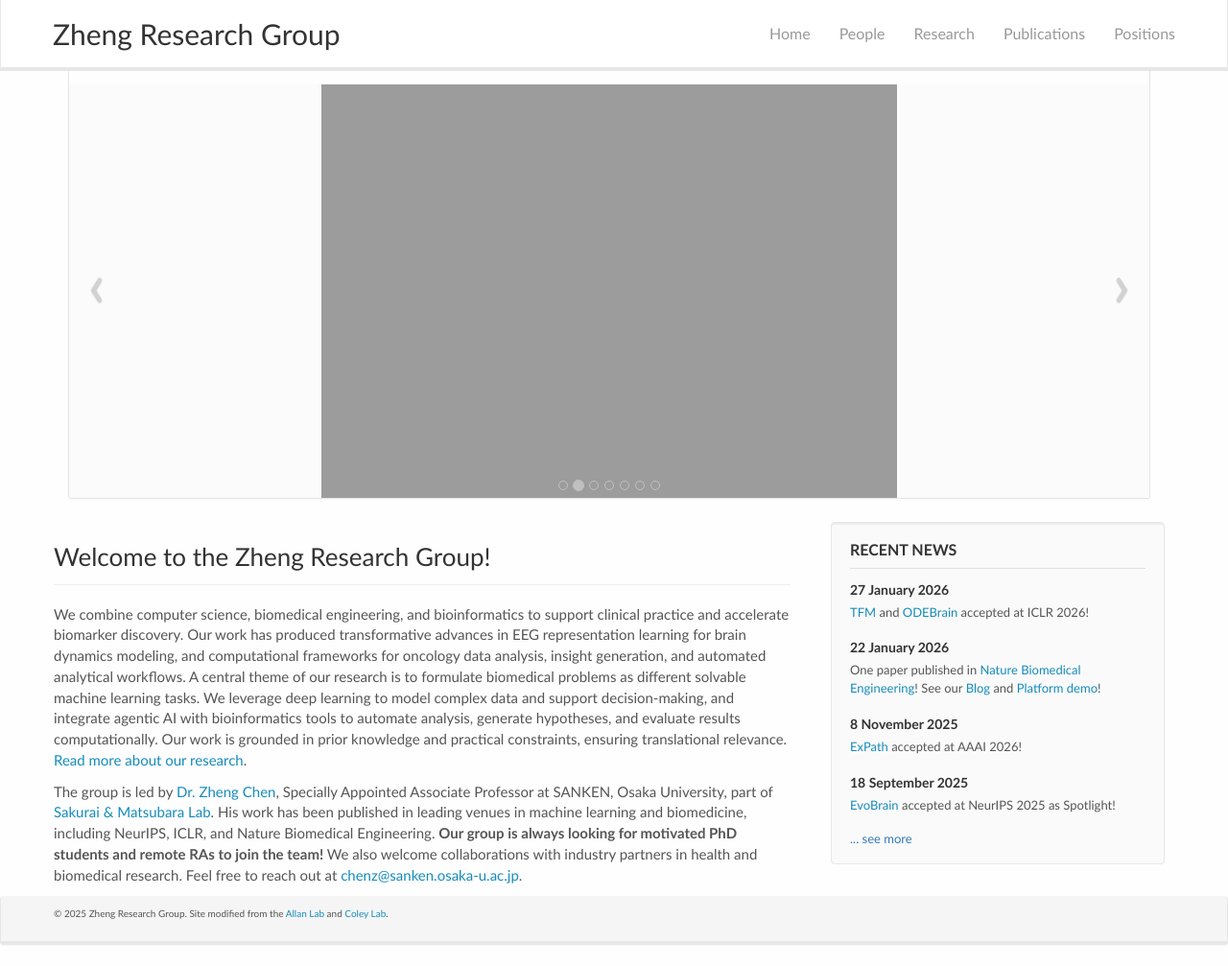
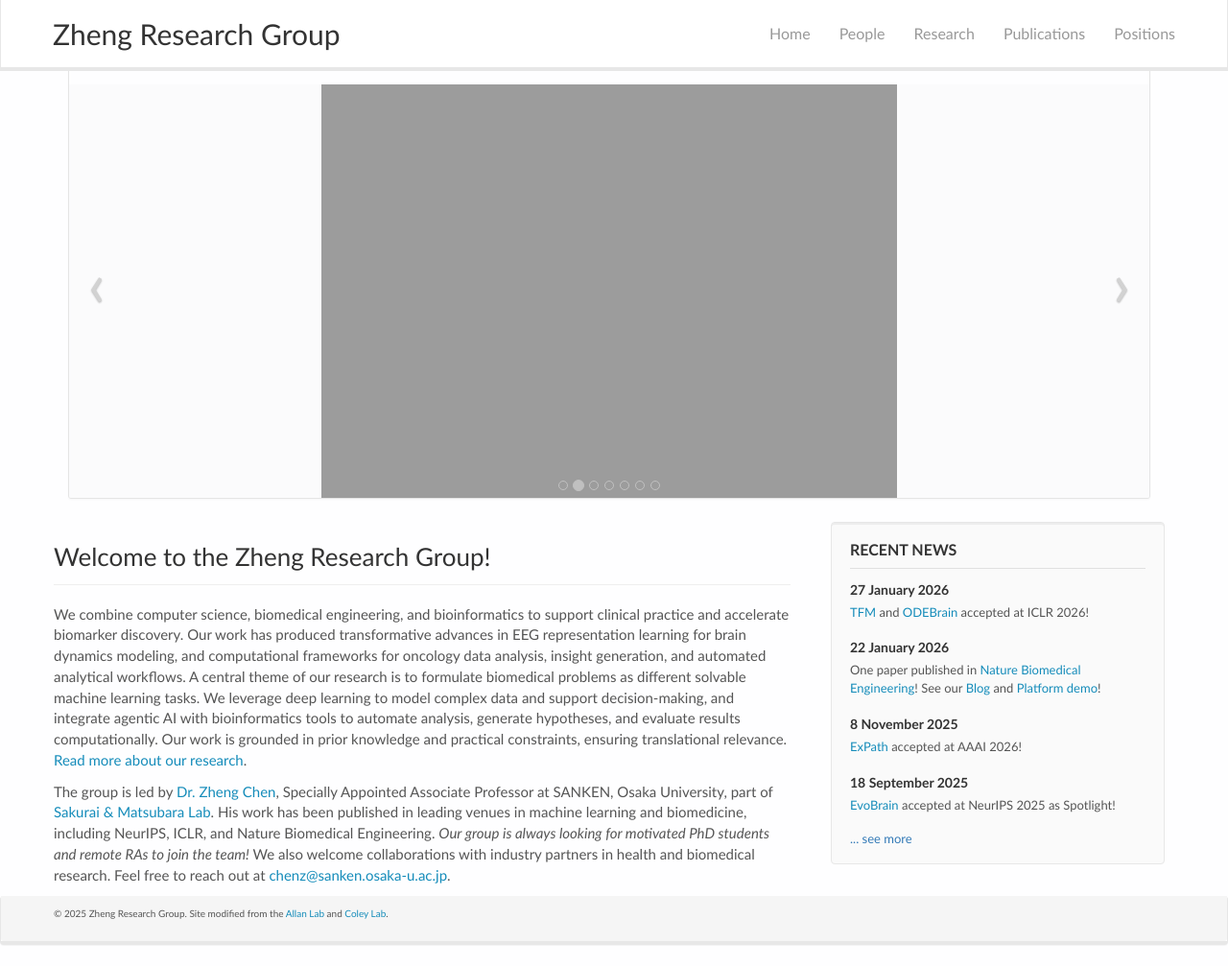
Before and after one commit to zhengchen3/zhengchen3.github.io, a Jekyll site: the page built from _pages/home.md, in a window 1280 px wide and 1007 px high. Shown: the whole window at 96% size. Built offline with Jekyll 4.4.1, drawn with Linux system fonts in a browser that asks for light colours; nearby versions of some CDN libraries.

```diff
--- a/_pages/home.md
+++ b/_pages/home.md
@@ -16,7 +16,7 @@ Our work is grounded in prior knowledge and practical constraints, ensuring tran
 
 The group is led by [Dr. Zheng Chen]({{ site.url }}{{ site.baseurl }}/team/), Specially Appointed Associate Professor at SANKEN, Osaka University, part of [Sakurai & Matsubara Lab](https://www.dm.sanken.osaka-u.ac.jp).
 His work has been published in leading venues in machine learning and biomedicine, including NeurIPS, ICLR, and Nature Biomedical Engineering.
-**Our group is always looking for motivated PhD students and remote RAs to join the team!**
+*Our group is always looking for motivated PhD students and remote RAs to join the team!*
 We also welcome collaborations with industry partners in health and biomedical research.
 Feel free to reach out at [chenz@sanken.osaka-u.ac.jp](mailto:chenz@sanken.osaka-u.ac.jp).
 
```
